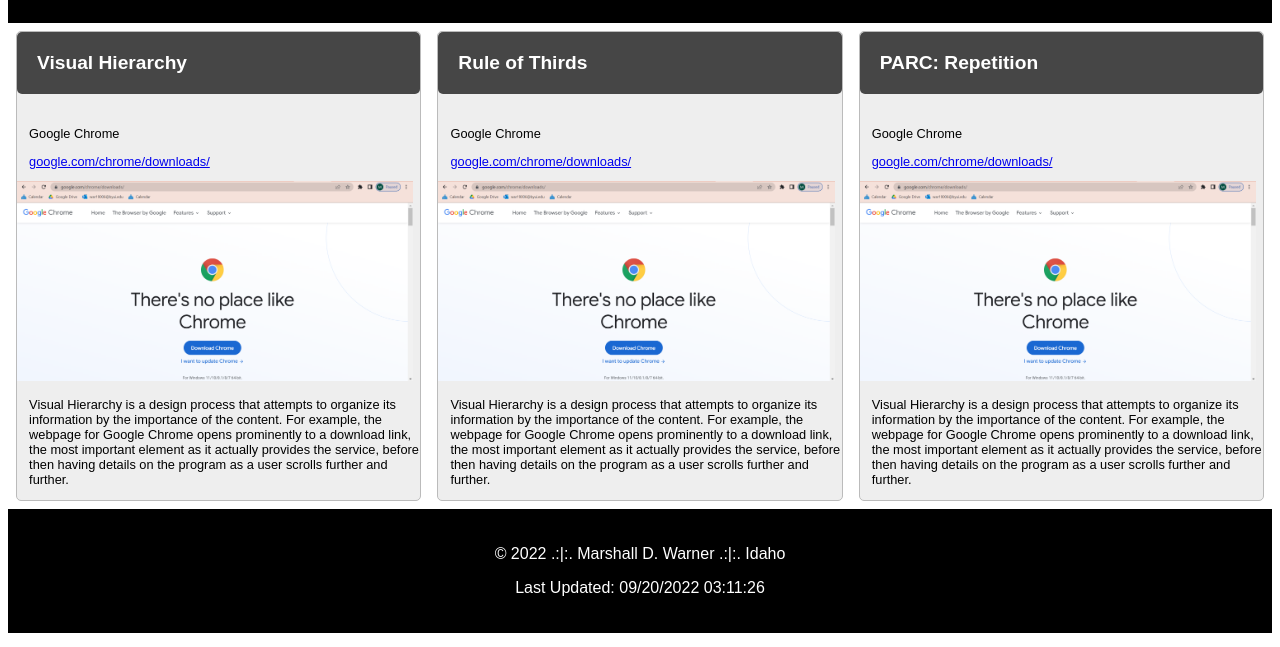
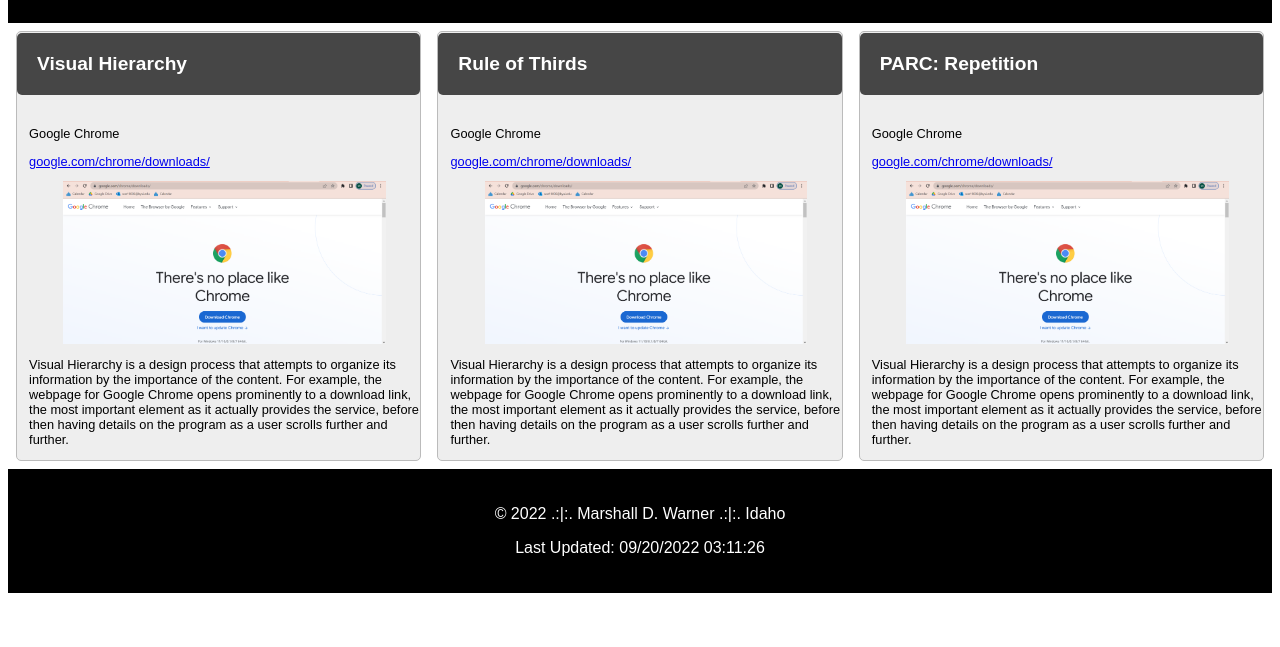
Before and after one commit to chellewalker/wdd230, a plain HTML site: page lesson2/design-principles.html in a window 1280 px wide. Shown: the part 153-800 px from the top of the page. Drawn offline with Linux system fonts and the light colour scheme.

Commit message:
fixed images

```diff
--- a/lesson2/design-principles.html
+++ b/lesson2/design-principles.html
@@ -18,7 +18,7 @@
         <p>Google Chrome</p>
         <a href="google.com/chrome/downloads/">google.com/chrome/downloads/</a>
         <p></p>
-        <img src="images\visual-hierarchy.png" alt="Visual Hierarchy" height=200px>
+        <img src="images\visual-hierarchy.png" alt="Visual Hierarchy">
         <p>Visual Hierarchy is a design process that attempts to organize its information by the importance of the content.
             For example, the webpage for Google Chrome opens prominently to a download link, the most important element as
             it actually provides the service, before then having details on the program as a user scrolls further and further.
@@ -29,7 +29,7 @@
         <p>Google Chrome</p>
         <a href="google.com/chrome/downloads/">google.com/chrome/downloads/</a>
         <p></p>
-        <img src="images\visual-hierarchy.png" alt="Visual Hierarchy" height=200px>
+        <img src="images\visual-hierarchy.png" alt="Visual Hierarchy">
         <p>Visual Hierarchy is a design process that attempts to organize its information by the importance of the content.
             For example, the webpage for Google Chrome opens prominently to a download link, the most important element as
             it actually provides the service, before then having details on the program as a user scrolls further and further.
@@ -40,7 +40,7 @@
         <p>Google Chrome</p>
         <a href="google.com/chrome/downloads/">google.com/chrome/downloads/</a>
         <p></p>
-        <img src="images\visual-hierarchy.png" alt="Visual Hierarchy" height=200px>
+        <img src="images\visual-hierarchy.png" alt="Visual Hierarchy">
         <p>Visual Hierarchy is a design process that attempts to organize its information by the importance of the content.
             For example, the webpage for Google Chrome opens prominently to a download link, the most important element as
             it actually provides the service, before then having details on the program as a user scrolls further and further.
--- a/lesson2/style.css
+++ b/lesson2/style.css
@@ -45,6 +45,14 @@ main section p {
 
 main section a {
 	padding-left: 3%;
+}
+
+main section img {
+	padding-left: 3%;
+	display: block;
+	margin-left: auto;
+	margin-right: auto;
+	width: 80%;
 }
 
 main section:nth-child(2) {
```
